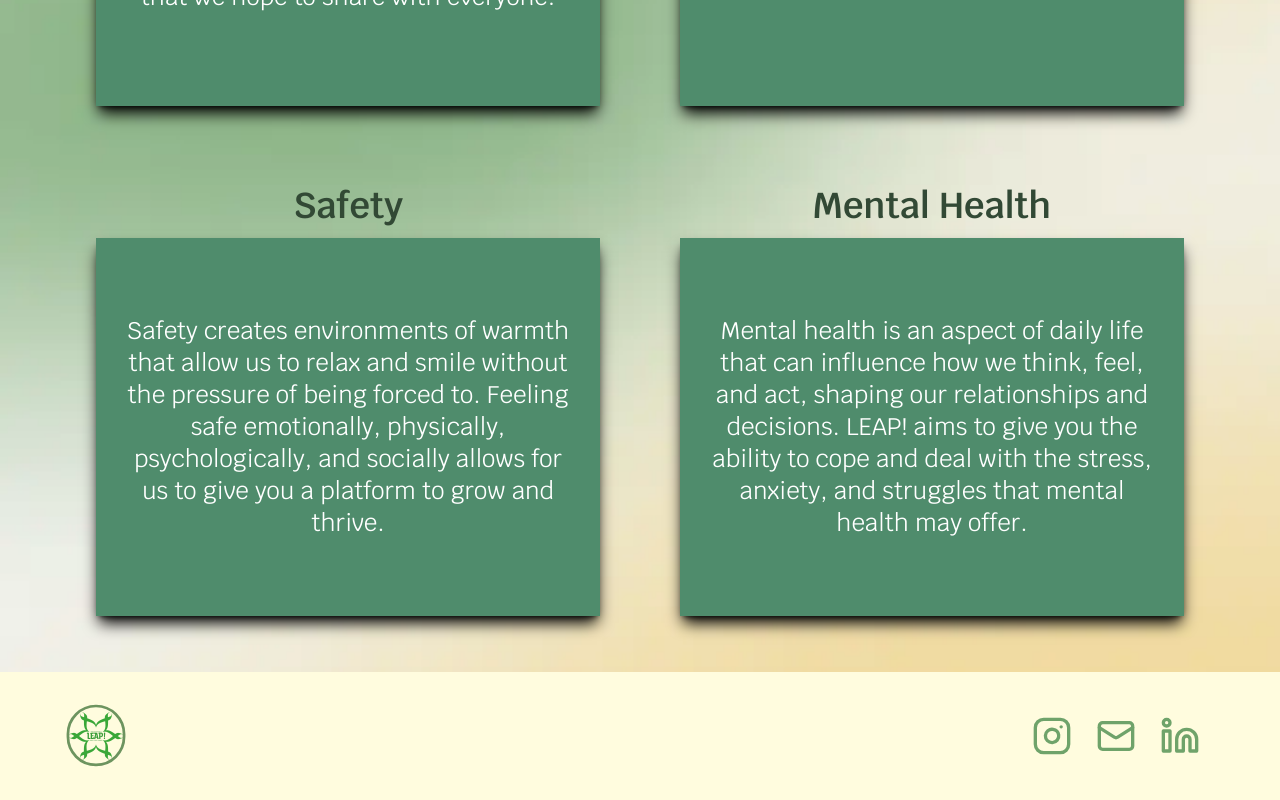
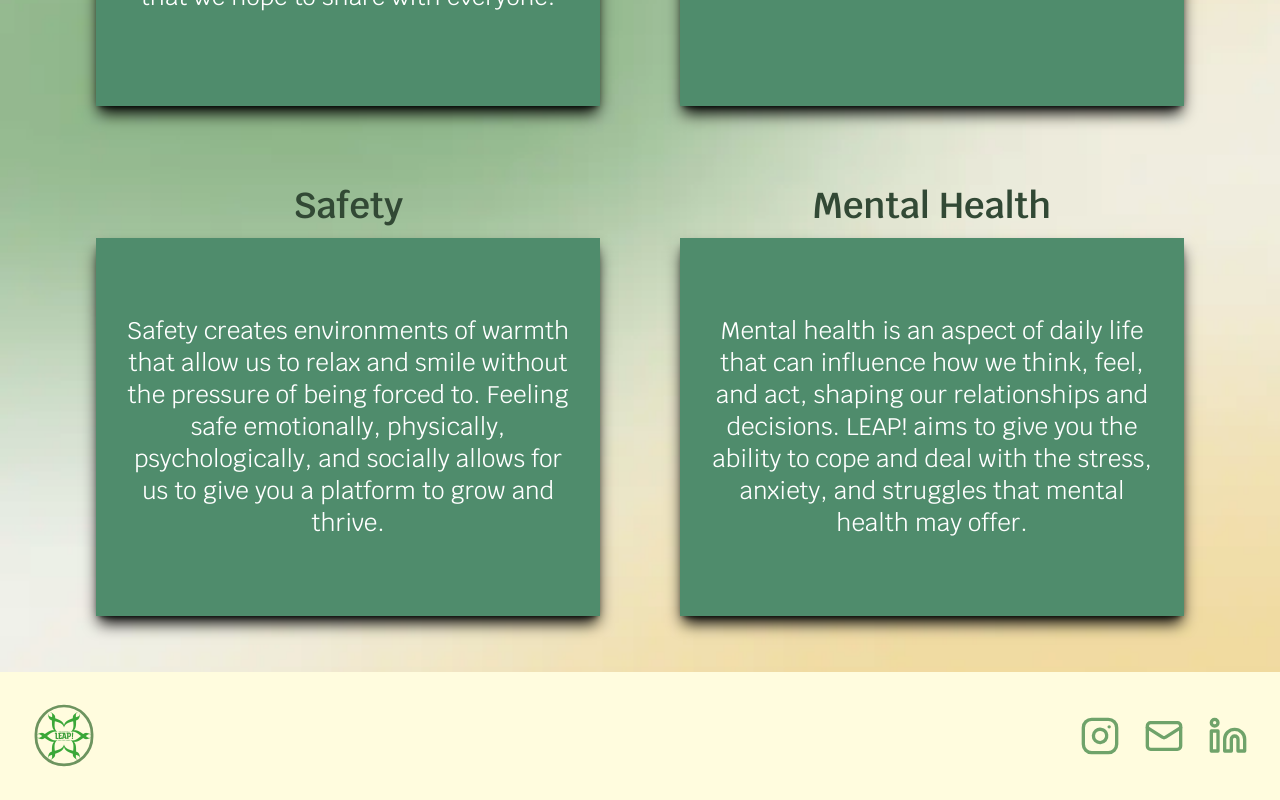
Before and after one commit to acm-ucr/leap-website, a Next.js app: page /about in a window 1280 px wide. Shown: the part 2528-3328 px from the top of the page. Built offline with nearby package versions, Linux system fonts and the light colour scheme.

Commit message:
small fixes

```diff
--- a/src/components/Footer.tsx
+++ b/src/components/Footer.tsx
@@ -5,15 +5,15 @@ import Image from "next/image";
 
 const Footer = () => {
   return (
-    <div className="flex w-full items-center justify-between bg-leap-light-yellow p-8">
-      <div className="flex flex-row pl-0 hover:scale-110 md:pl-8">
+    <div className="flex w-full items-center justify-between overflow-x-scroll bg-leap-light-yellow p-8">
+      <div className="left-0 flex flex-row hover:scale-110">
         <Link href="/">
           <Image src={ucr_leap_logo} className="w-16" alt="UCR LEAP Logo" />
         </Link>
       </div>
-      <div className="flex flex-row space-x-6 pr-0 md:pr-12">
+      <div className="right-0 flex flex-row space-x-6 pl-3">
         {socials.map(({ link, icon }, index) => (
-          <Link href={link} key={index} className="hover:scale-110">
+          <Link href={link} key={index} className="h-full hover:scale-110">
             {icon}
           </Link>
         ))}
--- a/src/components/events/UpcomingTitle.tsx
+++ b/src/components/events/UpcomingTitle.tsx
@@ -1,6 +1,6 @@
 const UpcomingTitle: React.FC<{ title: string }> = ({ title }) => {
   return (
-    <div className="md:mt-30 m-5 mt-20 lg:mt-40">
+    <div className="md:mt-30 relative m-5 mt-20 lg:mt-40">
       <p className="text-alignment mx-auto text-center font-leap text-5xl font-semibold text-leap-dark-green">
         {title}
       </p>
--- a/src/components/ui/calendar.tsx
+++ b/src/components/ui/calendar.tsx
@@ -49,7 +49,7 @@ const Day = ({ date, displayMonth, events, setCurrent }: DayProps) => {
 
   return (
     <div
-      className={`${currentMonth ? "text-black" : "text-gray-400"} h-full overflow-y-auto text-[9px] sm:text-xs md:text-sm lg:text-lg`}
+      className={`${currentMonth ? "text-black" : "text-gray-400"} h-full text-[9px] sm:text-xs md:text-sm lg:text-lg`}
     >
       <div
         className={
@@ -68,7 +68,7 @@ const Day = ({ date, displayMonth, events, setCurrent }: DayProps) => {
           ) {
             return (
               <div
-                className="md:text-md mb-1 bg-leap-mid-green text-left text-[9px] text-white hover:bg-leap-mid-green/30 sm:text-[12px] md:text-sm"
+                className="md:text-md mb-1 overflow-x-scroll bg-leap-mid-green text-left text-[9px] text-white hover:cursor-pointer hover:bg-leap-mid-green/30 sm:text-[12px] md:text-sm"
                 key={index}
                 onClick={() =>
                   setCurrent({ title, start, end, location, description })
@@ -121,7 +121,7 @@ function Calendar({
         head_cell:
           "text-white w-full font-leap text-[10px] sm:text-sm md:text-md md:text-xl border-x border-t border-t-2 border-black pt-2",
         row: "flex w-full",
-        cell: "bg-leap-white-green relative overflow-x-clip w-full overflow-hidden h-9 sm:h-16 lg:h-20 xl:h-28 font-leap text-sm md:text-xl text-right border border-black [&:has([aria-selected].day-range-end)]:rounded-r-md [&:has([aria-selected].day-outside)]:bg-accent/50 [&:has([aria-selected])]:bg-accent first:[&:has([aria-selected])]:rounded-l-md last:[&:has([aria-selected])]:rounded-r-md focus-within:relative focus-within:z-20",
+        cell: "bg-leap-white-green relative overflow-x-scroll w-full h-9 sm:h-16 lg:h-20 xl:h-28 font-leap text-sm md:text-xl text-right border border-black [&:has([aria-selected].day-range-end)]:rounded-r-md [&:has([aria-selected].day-outside)]:bg-accent/50 [&:has([aria-selected])]:bg-accent first:[&:has([aria-selected])]:rounded-l-md last:[&:has([aria-selected])]:rounded-r-md focus-within:relative focus-within:z-20",
         day: cn(
           buttonVariants({ variant: "ghost" }),
           "h-full w-full p-0 font-leap text-xs sm:text-sm md:text-md lg:text-xl",
```
